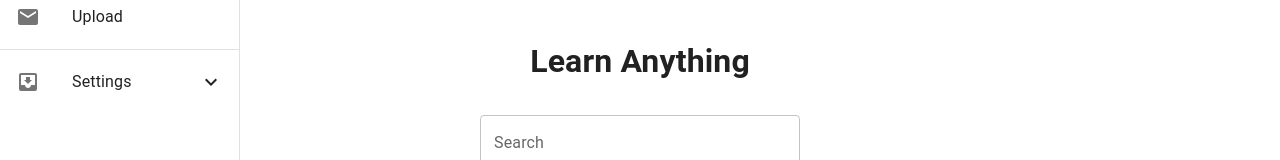
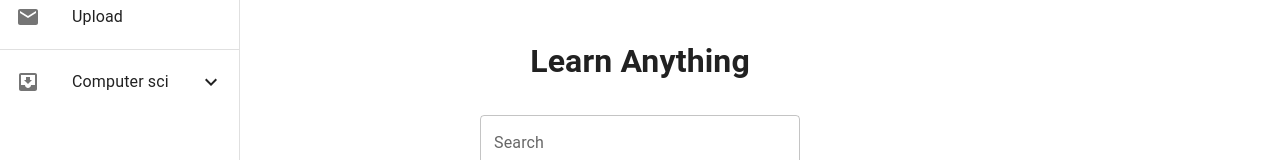
Before and after one commit to myfatemi04/cactus-courseware-frontend, a React (Create React App) app: page / in a window 1280 px wide. Both pictures are taken after a click on the button "open drawer". Shown: the part 128-288 px from the top of the page. Built offline with nearby package versions, Linux system fonts and the light colour scheme; the HTML template or start-up script is replaced by a standard one.

Commit message:
dropdown

```diff
--- a/src/components/Drawer.tsx
+++ b/src/components/Drawer.tsx
@@ -22,6 +22,8 @@ import { CourseContext } from "./CourseContext";
 import Collapse from "@mui/material/Collapse";
 import ExpandLess from "@mui/icons-material/ExpandLess";
 import ExpandMore from "@mui/icons-material/ExpandMore";
+import { Tree } from '../types'
+import { ReactNode } from 'react'
 
 const drawerWidth = 240;
 
@@ -74,40 +76,68 @@ const DrawerHeader = styled("div")(({ theme }) => ({
   justifyContent: "flex-end",
 }));
 
-export function ExpandableListItem() {
+
+// computer science course
+// list of sections
+const outline : Tree[] = [{"title" : "Computer sci",
+              "children": [{"title": "DP", "children" : []},
+                            {"title": "algos", "children" : [ {"title" : "hi", "children" : [] }]}] }]
+
+console.log(outline);
+/*
+function getKeys(outline : Tree){
+  var arr = [];
+  outline.forEach(function(key) {
+    arr.push(key['title']);
+  });
+  return arr;
+}
+
+function getItem(outline : Tree){
+
+}
+*/
+function ExpandableListItem(props : {title : string, childs : Tree[]}){
   const [openCollapse, setOpenCollapse] = React.useState(false);
-  function handleOpenSettings() {
+  let sections : ReactNode[] = [];
+  for (let item of props.childs){
+    sections.push(<ExpandableListItem title={item['title']} childs={item['children']}></ExpandableListItem>)
+  }
+  function handleOpenSettings(){
     setOpenCollapse(!openCollapse);
   }
-  return (
+  return(
       <div>
         <ListItem button onClick={handleOpenSettings}>
           <ListItemIcon>
             <InboxIcon />
           </ListItemIcon>
-        <ListItemText primary="Settings" />
+          <ListItemText primary={props.title} />
           {openCollapse ? <ExpandLess /> : <ExpandMore />}
         </ListItem>
         <Collapse in={openCollapse} timeout="auto" unmountOnExit>
-        <List component="div" disablePadding>
-          <ListItem>
-            <ListItemIcon>
-              <InboxIcon />
-            </ListItemIcon>
-          </ListItem>
+            <List>
+            {sections.map((item) => item)}
+            {/*props.childs.forEach(function(item : Tree) {
+              <ExpandableListItem title={item['title']} childs={item['children']}></ExpandableListItem>
+            })*/}
             </List>
         </Collapse>
       </div>
-  );
+  )
 }
 
 export default function PersistentDrawerLeft(props: { name: string }) {
   const theme = useTheme();
   const [open, setOpen] = React.useState(false);
   let ctx;
-  const { courses } = (ctx = React.useContext(CourseContext));
-  console.log("These are the courses: ");
-  console.log(courses, ctx);
+  let sections : ReactNode[] = []
+  for (let item of outline){
+    sections.push(<ExpandableListItem title={item['title']} childs={item['children']}></ExpandableListItem>)
+  }
+  const {courses} = ctx= React.useContext(CourseContext);
+  console.log("These are the courses: ")
+  console.log(courses, ctx)
 
   const handleDrawerOpen = () => {
     setOpen(true);
@@ -171,6 +201,7 @@ export default function PersistentDrawerLeft(props: { name: string }) {
         </List>
         <Divider />
         <List>
+          {sections.map((item) => item)}
           {courses.map((course, index) => (
             <ListItem
               button
@@ -184,7 +215,6 @@ export default function PersistentDrawerLeft(props: { name: string }) {
               <ListItemText primary={course.title} />
             </ListItem>
           ))}
-          <ExpandableListItem></ExpandableListItem>
         </List>
       </Drawer>
       <Main open={open}>
--- a/src/components/Module.tsx
+++ b/src/components/Module.tsx
@@ -7,6 +7,7 @@ import rehypeHighlight from "rehype-highlight";
 import remarkMath from "remark-math";
 
 import { Module as ModuleType, Question as QuestionType } from "../types";
+
 
 export const exampleModule: ModuleType = {
   title: "Example Module",
```
Also changed, not shown: src/components/List.tsx (deleted, +0 -14 lines), src/types.ts (+7 -0 lines). Lines whose indentation alone changed are shown as unchanged.
